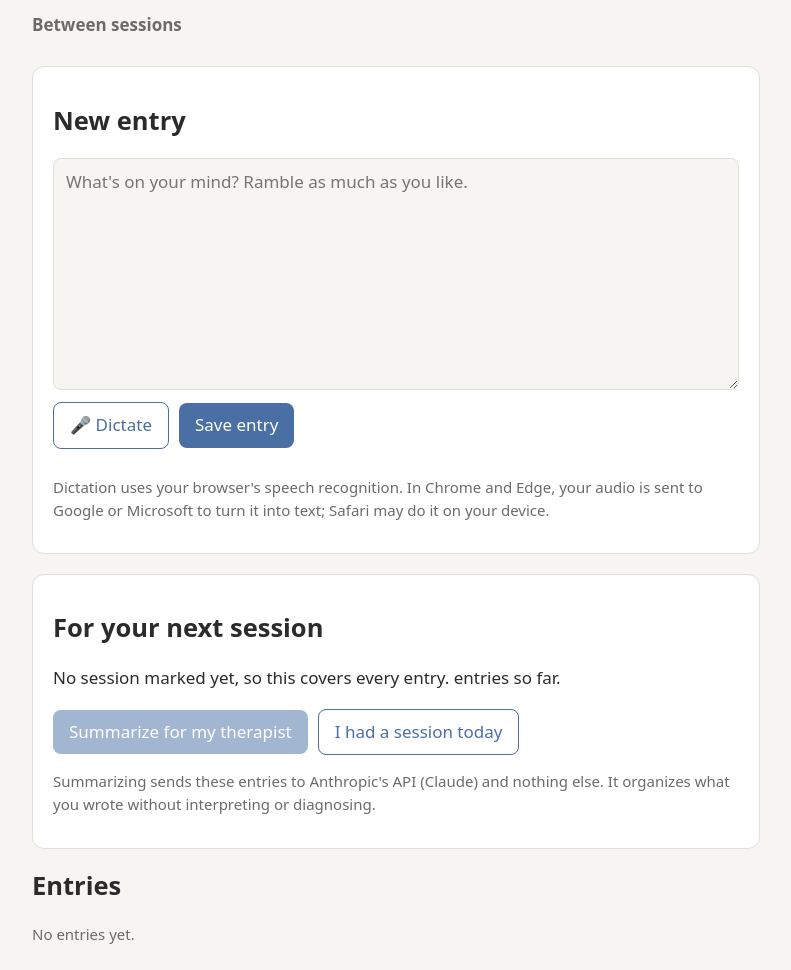
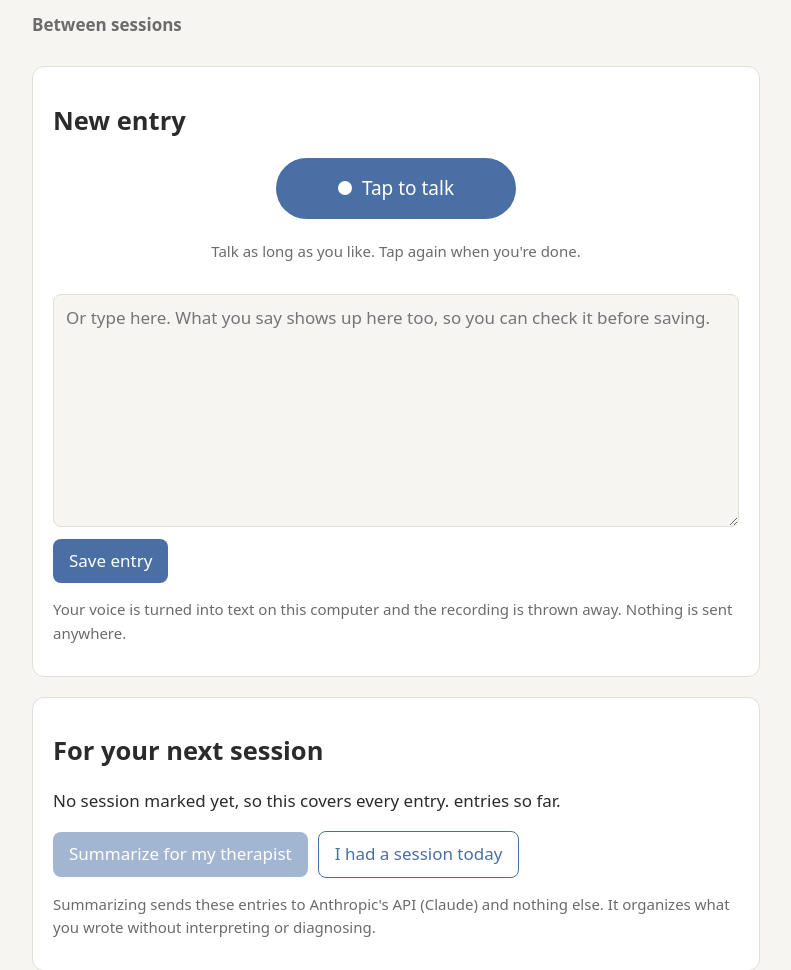
Before and after one commit to c2vol/therapy-journal-portal, a Flask app: template templates/journal.html in a window 1280 px wide. Shown: the top 970 px of the page, without its empty margins (244-1035 px from the left). Run offline with Flask 3, Linux system fonts and the light colour scheme; the template is opened without the code that fills it, so the values that code supplies are empty.

Commit message:
Add tap-to-talk voice entries transcribed locally
Replaces browser dictation (which sent audio to Google/Microsoft) with a
record button: audio is posted to the local app, transcribed with
faster-whisper on the user's computer, and discarded. The text lands in
the entry box for review before saving.

Co-Authored-By: Claude Opus 5.5 <noreply@anthropic.com>
Claude-Session: https://claude.ai/code/session_012mSKAAyehAYWrTCroBnviN

```diff
--- a/app.py
+++ b/app.py
@@ -12,10 +12,11 @@ import time
 from datetime import datetime, timezone
 from functools import wraps
 
-from flask import (Flask, Response, abort, flash, g, redirect, render_template,
-                   request, session, url_for)
+from flask import (Flask, Response, abort, flash, g, jsonify, redirect,
+                   render_template, request, session, url_for)
 
 import summarize as summarizer
+import transcribe as transcriber
 from vault import Vault, WrongPassword
 
 IDLE_TIMEOUT_SECONDS = 20 * 60   # lock after 20 minutes without activity
@@ -24,7 +25,8 @@ MAX_FAILED_LOGINS = 5
 LOCKOUT_SECONDS = 60
 
 
-def create_app(db_path: str | None = None, summarize_fn=None) -> Flask:
+def create_app(db_path: str | None = None, summarize_fn=None,
+               transcribe_fn=None) -> Flask:
     app = Flask(__name__)
     # A fresh random secret on every start. Restarting the app signs you out,
     # which is fine because the unlocked key lives only in memory anyway.
@@ -32,10 +34,12 @@ def create_app(db_path: str | None = None, summarize_fn=None) -> Flask:
     app.config.update(
         SESSION_COOKIE_HTTPONLY=True,
         SESSION_COOKIE_SAMESITE="Strict",
+        MAX_CONTENT_LENGTH=50 * 1024 * 1024,  # recordings up to ~50 MB
     )
 
     vault = Vault(db_path or os.environ.get("JOURNAL_DB", "data/journal.db"))
     summarize_fn = summarize_fn or summarizer.summarize
+    transcribe_fn = transcribe_fn or transcriber.transcribe
 
     # Unlocked keys, kept only in this process's memory: {session_id: [key, last_seen]}
     unlocked: dict[str, list] = {}
@@ -189,6 +193,19 @@ def create_app(db_path: str | None = None, summarize_fn=None) -> Flask:
         flash("Marked a therapy session today. New entries start a fresh period.")
         return redirect(url_for("journal"))
 
+    # ---- voice ---------------------------------------------------------------
+
+    @app.post("/transcribe")
+    @login_required
+    def transcribe_audio():
+        # Your recording arrives here, is turned into text on this computer,
+        # and is then thrown away. Only the text goes back to the page.
+        audio = request.files.get("audio")
+        try:
+            return jsonify(text=transcribe_fn(audio.read() if audio else b""))
+        except transcriber.TranscriptionError as e:
+            return jsonify(error=str(e)), 400
+
     # ---- summaries -----------------------------------------------------------
 
     @app.post("/summaries")
--- a/requirements.txt
+++ b/requirements.txt
@@ -1,3 +1,4 @@
 flask>=3.0
 cryptography>=43
 anthropic>=2.3
+faster-whisper>=1.1
--- a/static/journal.js
+++ b/static/journal.js
@@ -1,33 +1,82 @@
-// Dictation using the browser's built-in speech recognition (Web Speech API).
+// Voice entries: record with the microphone, then send the audio to this app
+// (running on your own computer) to be transcribed. The text lands in the box.
 (function () {
-  const Recognition = window.SpeechRecognition || window.webkitSpeechRecognition;
-  const button = document.getElementById("dictate");
-  const note = document.getElementById("dictate-note");
+  const button = document.getElementById("record");
+  const label = document.getElementById("record-label");
+  const status = document.getElementById("record-status");
   const box = document.getElementById("entry-text");
-  if (Recognition && button) {
-    button.hidden = false;
-    note.hidden = false;
-    let rec = null;
-    button.addEventListener("click", () => {
-      if (rec) { rec.stop(); return; }
-      rec = new Recognition();
-      rec.continuous = true;
-      rec.interimResults = false;
-      rec.lang = navigator.language || "en-US";
-      rec.onresult = (event) => {
-        for (let i = event.resultIndex; i < event.results.length; i++) {
-          if (event.results[i].isFinal) {
-            const text = event.results[i][0].transcript.trim();
-            box.value += (box.value && !box.value.endsWith(" ") ? " " : "") + text;
-          }
-        }
-      };
-      rec.onend = () => { rec = null; button.textContent = "🎤 Dictate"; };
-      rec.onerror = () => { rec = null; button.textContent = "🎤 Dictate"; };
-      rec.start();
-      button.textContent = "⏹ Stop dictating";
-    });
+  const csrf = document.querySelector("#entry-form input[name=csrf]").value;
+  let recorder = null, chunks = [], timer = null, started = 0;
+
+  if (!navigator.mediaDevices || !window.MediaRecorder) {
+    button.disabled = true;
+    status.textContent = "This browser can't record audio. Try Chrome, Edge, Firefox or Safari.";
   }
+
+  function clock() {
+    const s = Math.floor((Date.now() - started) / 1000);
+    label.textContent = "Listening… " + Math.floor(s / 60) + ":" + String(s % 60).padStart(2, "0") + " · tap to stop";
+  }
+
+  async function start() {
+    let stream;
+    try {
+      stream = await navigator.mediaDevices.getUserMedia({ audio: true });
+    } catch (e) {
+      status.textContent = "Microphone access was blocked. Allow it in your browser's site settings and try again.";
+      return;
+    }
+    chunks = [];
+    recorder = new MediaRecorder(stream);
+    recorder.ondataavailable = (e) => { if (e.data.size) chunks.push(e.data); };
+    recorder.onstop = () => {
+      stream.getTracks().forEach((t) => t.stop());
+      send(new Blob(chunks, { type: recorder.mimeType || "audio/webm" }));
+    };
+    recorder.start();
+    started = Date.now();
+    clock();
+    timer = setInterval(clock, 1000);
+    button.classList.add("on");
+    button.setAttribute("aria-pressed", "true");
+    status.textContent = "Talk as long as you like. Tap again when you're done.";
+  }
+
+  function stop() {
+    clearInterval(timer);
+    button.classList.remove("on");
+    button.setAttribute("aria-pressed", "false");
+    button.disabled = true;
+    label.textContent = "Turning it into text…";
+    status.textContent = "Long recordings take a little while. The first time can take a few minutes while the speech model downloads.";
+    recorder.stop();
+  }
+
+  async function send(blob) {
+    const form = new FormData();
+    form.append("csrf", csrf);
+    form.append("audio", blob, "recording");
+    try {
+      const resp = await fetch("/transcribe", { method: "POST", body: form, credentials: "same-origin" });
+      const data = await resp.json().catch(() => ({ error: "You were signed out. Reload the page and unlock again." }));
+      if (data.error) {
+        status.textContent = data.error;
+      } else if (!data.text) {
+        status.textContent = "I didn't catch anything. Try again a little closer to the mic.";
+      } else {
+        box.value = box.value.trim() ? box.value.trim() + "\n\n" + data.text : data.text;
+        status.textContent = "Done. Check it over, fix anything that came out wrong, then save.";
+        box.focus();
+      }
+    } catch (e) {
+      status.textContent = "Couldn't reach the journal app. Is it still running?";
+    }
+    button.disabled = false;
+    label.textContent = "Tap to talk";
+    recorder = null;
+  }
+
+  button.addEventListener("click", () => (recorder ? stop() : start()));
 
   document.querySelectorAll(".delete-form").forEach((form) => {
     form.addEventListener("submit", (e) => {
--- a/static/style.css
+++ b/static/style.css
@@ -41,3 +41,11 @@ ul.plain { padding-left: 18px; }
 .print { max-width: 720px; margin: 24px auto; padding: 0 16px; background: #fff; color: #222; }
 pre.summary { white-space: pre-wrap; font: inherit; }
 @media print { .noprint { display: none; } }
+.talk { display: flex; flex-direction: column; align-items: center; gap: 6px; margin: 8px 0 16px; text-align: center; }
+.record { display: inline-flex; align-items: center; gap: 10px; font-size: 19px; padding: 16px 28px;
+          border-radius: 999px; min-width: 240px; justify-content: center; }
+.record .dot { width: 14px; height: 14px; border-radius: 50%; background: #fff; }
+.record.on { background: var(--danger); }
+.record.on .dot { animation: pulse 1.2s ease-in-out infinite; }
+@keyframes pulse { 50% { opacity: .25; } }
+@media (prefers-reduced-motion: reduce) { .record.on .dot { animation: none; } }
--- a/templates/journal.html
+++ b/templates/journal.html
@@ -2,17 +2,18 @@
 {% block content %}
 <section class="card">
   <h2>New entry</h2>
-  <form method="post" action="{{ url_for('add_entry') }}" class="stack">
+  <div class="talk" id="talk">
+    <button type="button" id="record" class="record" aria-pressed="false">
+      <span class="dot"></span><span id="record-label">Tap to talk</span>
+    </button>
+    <p id="record-status" class="hint" aria-live="polite">Talk as long as you like. Tap again when you're done.</p>
+  </div>
+  <form method="post" action="{{ url_for('add_entry') }}" class="stack" id="entry-form">
     <input type="hidden" name="csrf" value="{{ csrf }}">
-    <textarea id="entry-text" name="text" rows="8" placeholder="What's on your mind? Ramble as much as you like." required></textarea>
-    <div class="row">
-      <button type="button" id="dictate" class="secondary" hidden>🎤 Dictate</button>
-      <button>Save entry</button>
-    </div>
-    <p id="dictate-note" class="hint" hidden>
-      Dictation uses your browser's speech recognition. In Chrome and Edge, your audio is sent to Google or Microsoft to turn it into text; Safari may do it on your device.
-    </p>
+    <textarea id="entry-text" name="text" rows="8" placeholder="Or type here. What you say shows up here too, so you can check it before saving." required></textarea>
+    <div class="row"><button id="save">Save entry</button></div>
   </form>
+  <p class="hint">Your voice is turned into text on this computer and the recording is thrown away. Nothing is sent anywhere.</p>
 </section>
 
 <section class="card">
```
Also changed, not shown: tests/test_app.py (+32 -1 lines), transcribe.py (added, +44 -0 lines), README.md.
